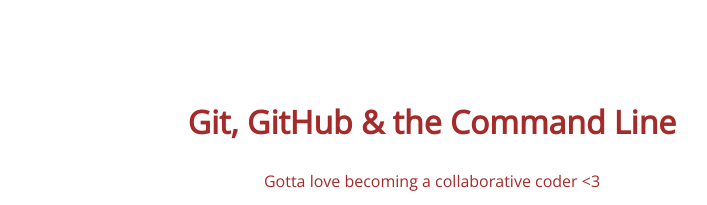
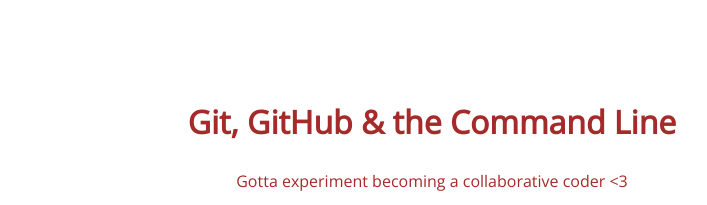
Before and after one commit to stratoTX/105-Project, a plain HTML site: page index.html in a window 1280 px wide. Shown: the top 205 px of the page, without its empty margins (208-915 px from the left). Drawn offline with nearby package versions, Linux system fonts and the light colour scheme.

Commit message:
edit to h2

```diff
--- a/index.html
+++ b/index.html
@@ -9,7 +9,7 @@
 <body>
 	<section>
 		<h1>Git, GitHub & the Command Line</h1>
-		<p>Gotta love becoming a collaborative coder <3</p>
+		<p>Gotta experiment becoming a collaborative coder <3</p>
 		<img src="img/happy-blue-robot.png">
 	</section>
 </body>
```
Also changed, not shown: 1 other file.
